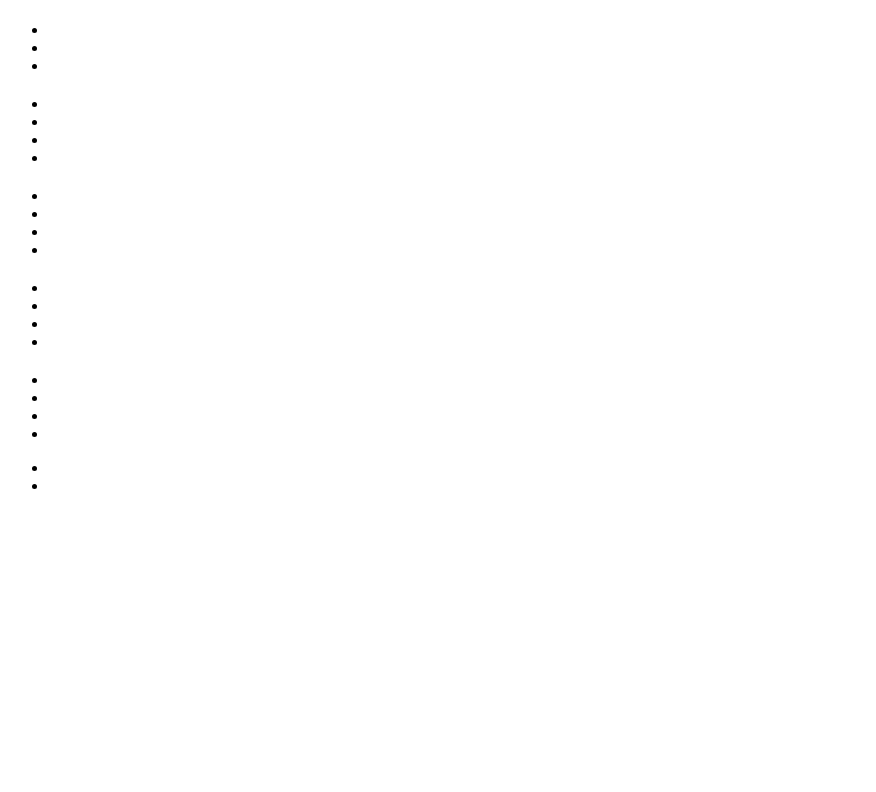
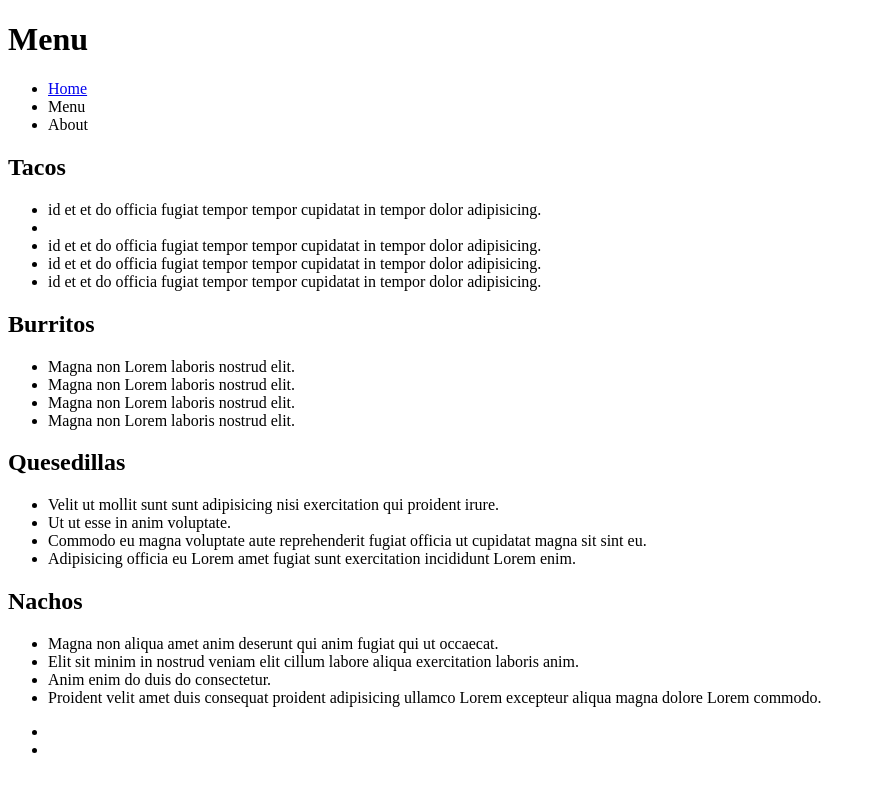
Before and after one commit to Pamelapelkola/pamelarestaurant, a plain HTML site: page menu.html in a window 1280 px wide. Shown: the whole page, without its empty margins (0-876 px from the left). Drawn offline with nearby package versions, Linux system fonts and the light colour scheme.

Commit message:
afternoon changes

```diff
--- a/menu.html
+++ b/menu.html
@@ -5,53 +5,55 @@
 
 <head>
     <Title>Restaurant</Title>
+    <script defer src=https://cdnjs.cloudflare.com/ajax/libs/normalize/8.0.0/normalize.css></script>
 </head>
 <body>
-    <header>
-        <h1></h1>
+    <head>
+
+        <h1>Menu</h1>
         <nav>
             <ul>
-                <li><a href=""></a></li>
-                <li><a href=""></a></li>
-                <li><a href=""></a></li>
+                <li><a href="index.html">Home</a></li>
+                <li><a href="menu.html"></a>Menu</li>
+                <li><a href="about.html"></a>About</li>
             </ul>
         </nav>
-    </header>
+    </head>
     <main>
 <div>
-    <h2></h2>
+    <h2>Tacos</h2>
     <ul>
-        <li></li>
-        <li></li>
-        <li></li>
-        <li></li>
+        <li>id et et do officia fugiat tempor tempor cupidatat in tempor dolor adipisicing.<li>
+        <li>id et et do officia fugiat tempor tempor cupidatat in tempor dolor adipisicing.</li>
+        <li>id et et do officia fugiat tempor tempor cupidatat in tempor dolor adipisicing.</li>
+        <li>id et et do officia fugiat tempor tempor cupidatat in tempor dolor adipisicing.</li>
     </ul>
 </div>
 <div>
-    <h2></h2>
+    <h2>Burritos</h2>
     <ul>
-        <li></li>
-        <li></li>
-        <li></li>
-        <li></li>
+        <li>Magna non Lorem laboris nostrud elit.</li>
+        <li>Magna non Lorem laboris nostrud elit.</li>
+        <li>Magna non Lorem laboris nostrud elit.</li>
+        <li>Magna non Lorem laboris nostrud elit.</li>
     </ul>
 </div>
 <div>
-    <h2></h2>
+    <h2>Quesedillas</h2>
     <ul>
-        <li></li>
-        <li></li>
-        <li></li>
-        <li></li>
+        <li>Velit ut mollit sunt sunt adipisicing nisi exercitation qui proident irure.</li>
+        <li>Ut ut esse in anim voluptate.</li>
+        <li>Commodo eu magna voluptate aute reprehenderit fugiat officia ut cupidatat magna sit sint eu.</li>
+        <li>Adipisicing officia eu Lorem amet fugiat sunt exercitation incididunt Lorem enim.</li>
     </ul>
 </div>
 <div>
-    <h2></h2>
+    <h2>Nachos</h2>
     <ul>
-        <li></li>
-        <li></li>
-        <li></li>
-        <li></li>
+        <li>Magna non aliqua amet anim deserunt qui anim fugiat qui ut occaecat.</li>
+        <li>Elit sit minim in nostrud veniam elit cillum labore aliqua exercitation laboris anim.</li>
+        <li>Anim enim do duis do consectetur.</li>
+        <li>Proident velit amet duis consequat proident adipisicing ullamco Lorem excepteur aliqua magna dolore Lorem commodo.</li>
     </ul>
 </div>
 
@@ -61,7 +63,7 @@
         <div></div>
         <div>
             <ul>
-                <li><a href=""></a></li>
+                    <li><a href="#"><i class="fab -fa-google-plus-square"></i></a></li>
                 <li><a href=""></a></li>
             </ul>
         </div>
--- /dev/null
+++ b/style.css
@@ -0,0 +1,31 @@
+/*
+Primary:#ff1744;
+padding: light #ff616f;
+p-dark #c4001d;
+Secondary:#76ff03;
+s: light #b0ff57;
+s-Dark:#32cb00;
+*/
+body{
+ background-color: #ff1744;
+}
+h1,
+h2,
+{
+    text-align: center;
+    font-family: font-family: 'Rammetto One', cursive;
+}
+h1{
+    font-size: 72px;
+}
+li{
+    display:inline-block;
+}
+/* header */
+header li{
+margin: 10px
+}
+/* header */
+footer a{font-size: 30
+
+}
```
Also changed, not shown: about.html (+6 -5 lines), index.html (+20 -15 lines).
